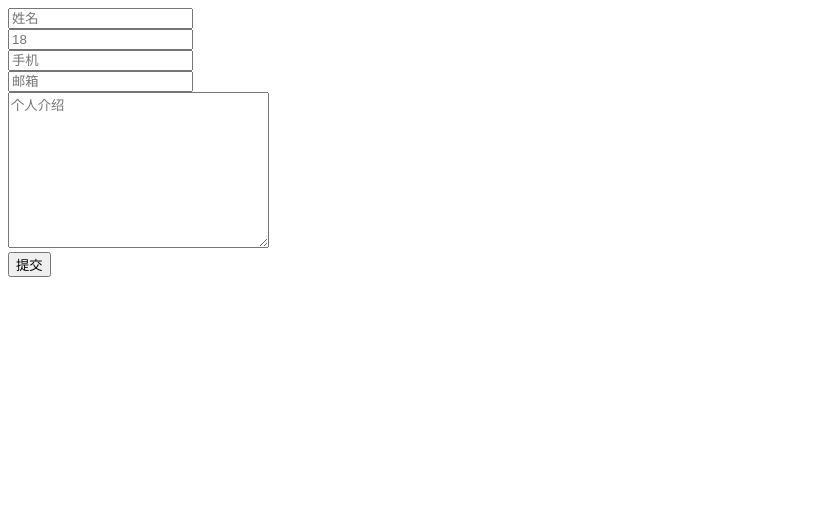
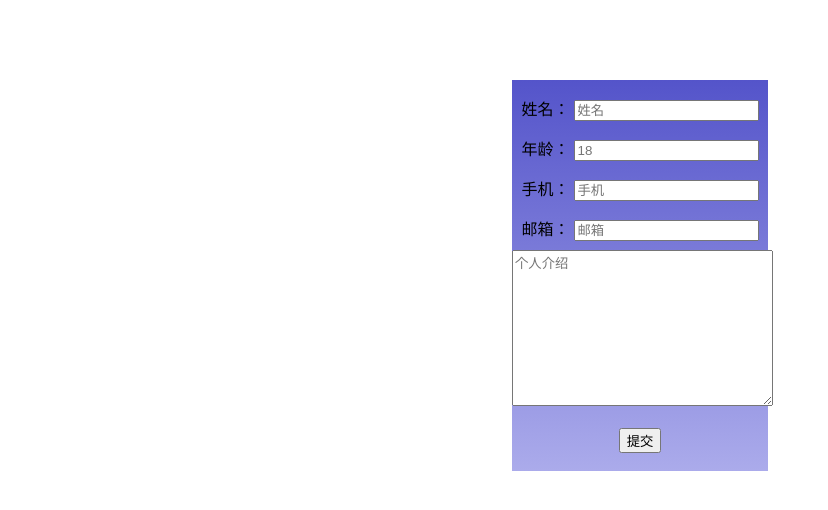
Before and after one commit to ihateyougithub/student-information-management-system, a website: page public/update.html in a window 1280 px wide. Shown: the whole page, without its empty margins (0-828 px from the left). Drawn offline with Linux system fonts and the light colour scheme.

Commit message:
学生管理系统(前端渲染)

```diff
--- a/public/update.html
+++ b/public/update.html
@@ -6,22 +6,36 @@
     <meta name="viewport" content="width=device-width, initial-scale=1.0">
     <meta http-equiv="X-UA-Compatible" content="ie=edge">
     <title></title>
+    <style>
+        .recompose-information{
+            margin: 10vh auto;
+            padding: 10px 0;
+            width: 20vw;
+            line-height: 40px;
+            text-align: center;
+            background: linear-gradient(rgb(84, 84, 202), rgb(171, 171, 235))
+        }
+    </style>
 </head>
 
 <body>
-    <form action="">
+    <form action="" class="recompose-information">
+        <label for="">姓名：</label>
         <input type="text" placeholder="姓名" name="name" id="name" required>
         <br>
+        <label for="">年龄：</label>
         <input type="number" name="age" placeholder="18" id="age" required>
         <br>
+        <label for="">手机：</label>
         <input type="text" placeholder="手机" name="phone" id="phone" required>
         <br>
+        <label for="">邮箱：</label>
         <input type="text" placeholder="邮箱" name="email" id="email" required>
         <br>
         <textarea type="text" placeholder="个人介绍" name="intro" cols="30" rows="10" required></textarea>
         <br>
+        <button onclick="submit()">提交</button>
     </form>
-    <button onclick="submit()">提交</button>
     <script src="jquery.min.js"></script>
     <script>
         // localtion.search 获取URL
```
Also changed, not shown: public/newStudent.html (+16 -2 lines).
